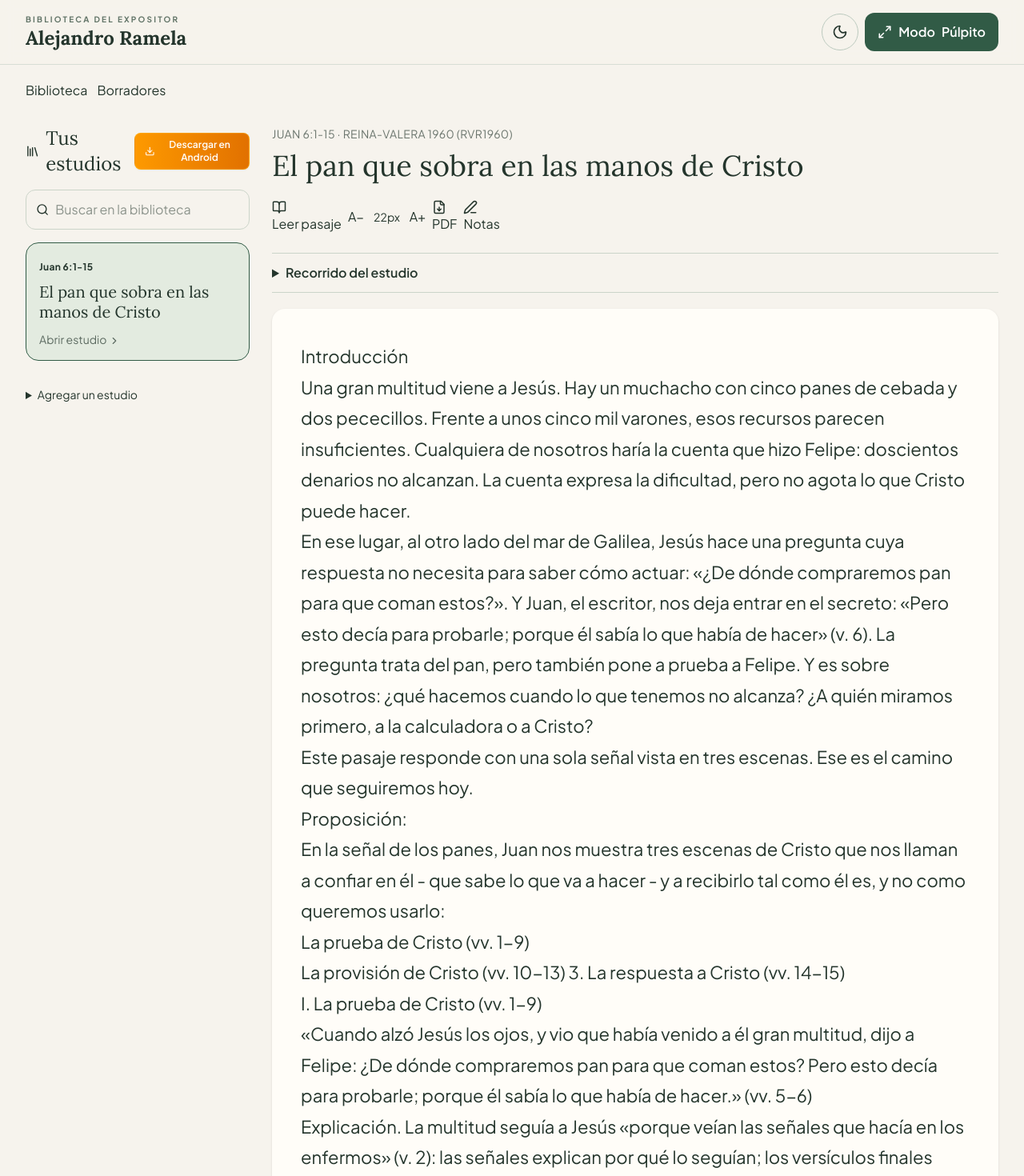
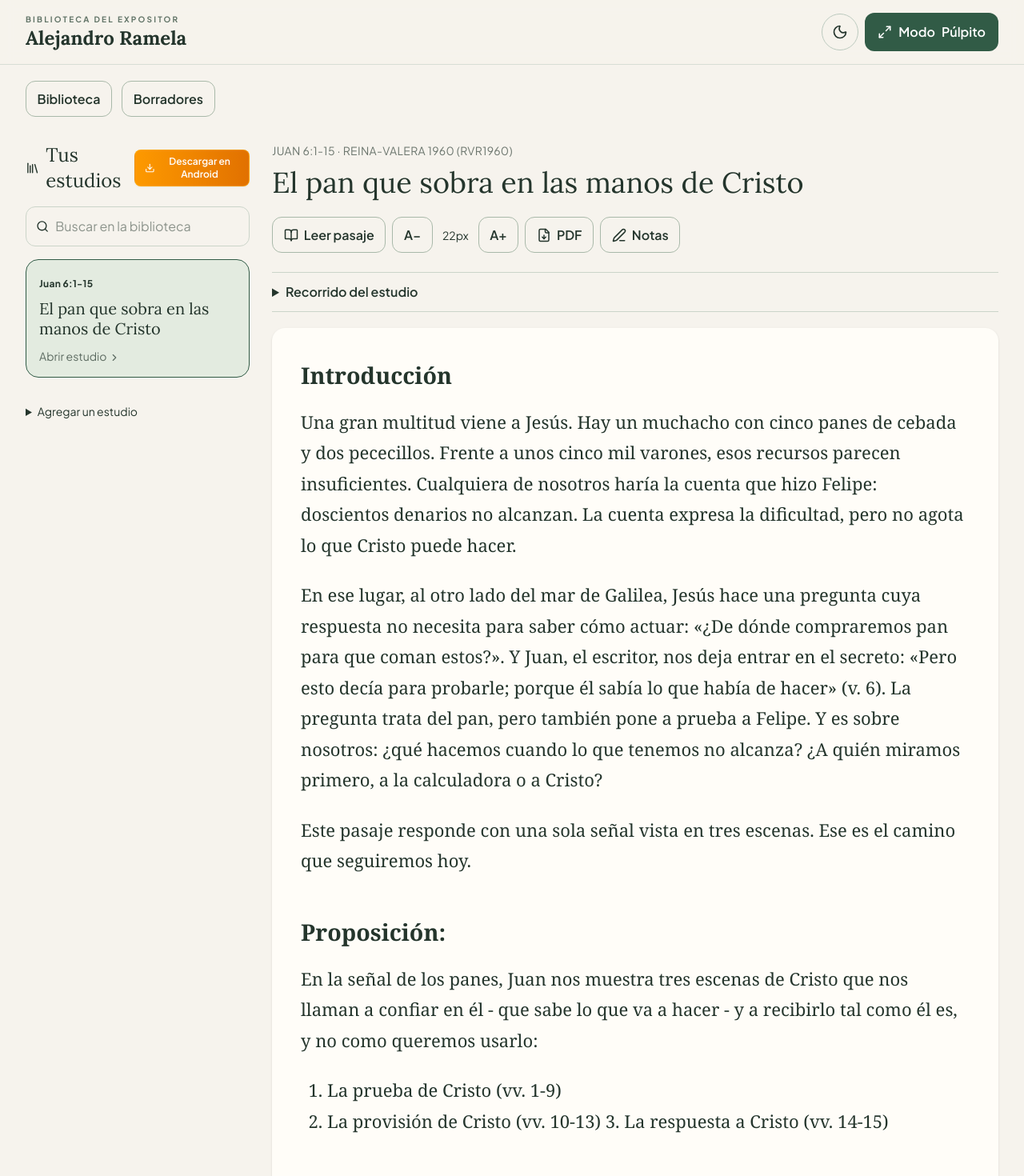
Before and after one commit to Alejaque/estudios-ramela, a React (Vite) app: page / in a window 1280 px wide. Shown: the top 1470 px of the page at 80% size. Built offline with nearby package versions, Linux system fonts and the light colour scheme.

Commit message:
Add library reader and separate drafts workspace

```diff
--- a/src/index.css
+++ b/src/index.css
@@ -286,3 +286,12 @@
 .pulpit-view .pulpit-markdown h2 { font-size: 1.35em; }
 .pulpit-view .pulpit-markdown h3 { font-size: 1.15em; }
 .pulpit-view .pulpit-markdown h4 { font-size: 1.05em; }
+
+.library-control { display:inline-flex; align-items:center; justify-content:center; gap:0.45rem; min-height:44px; padding:0.6rem 0.85rem; border:1px solid #a9b9a9; border-radius:0.75rem; font-weight:600; cursor:pointer; background:transparent; }
+.library-reading {font-family:Georgia, 'Times New Roman',serif;overflow-wrap:anywhere;}
+.library-reading h2 {font-size:1.3em;font-weight:700;margin:1.8em 0 0.7em;line-height:1.3;scroll-margin-top:120px;}
+.library-reading h2:first-child {margin-top:0;}
+.library-reading p {font-size:1em;line-height:inherit;margin:0 0 1.1em;}
+.library-reading ol {list-style:decimal;padding-left:1.5em;margin-bottom:1.2em;}
+.library-reading strong {font-weight:700;}
+@media print {.library-shell header,.library-shell aside,.library-control,details {display:none!important;} .library-reading{box-shadow:none;padding:0;background:white;color:black;}}
```
